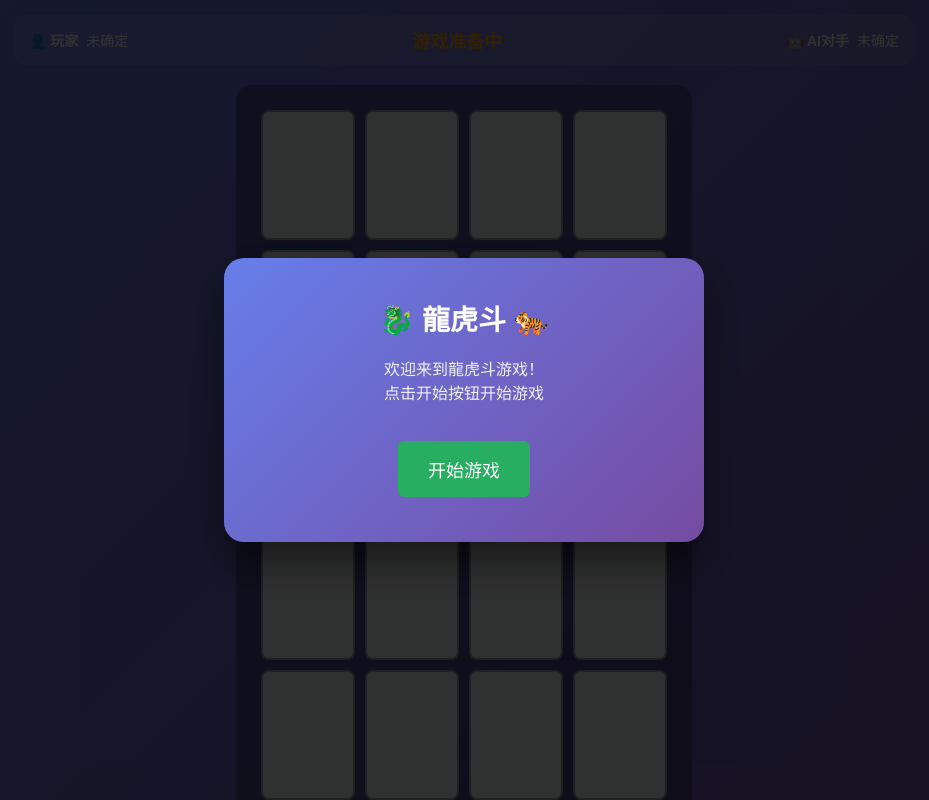
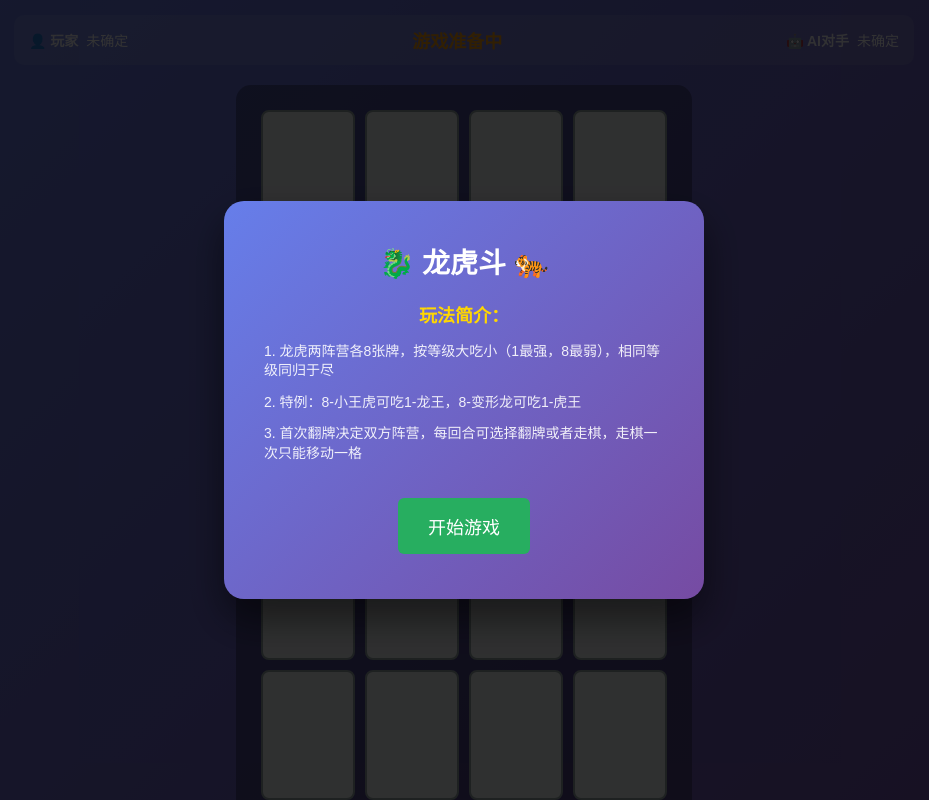
Before and after one commit to voyagerwang/dragon_vs_tiger, a plain HTML site: page index.html in a window 1280 px wide. Shown: the top 800 px of the page, without its empty margins (176-1105 px from the left). Drawn offline with Linux system fonts and the light colour scheme.

Commit message:
优化开始游戏界面：添加简洁明了的玩法简介，帮助新手快速理解游戏规则

```diff
--- a/index.html
+++ b/index.html
@@ -240,6 +240,25 @@
             line-height: 1.5;
         }
 
+        .game-intro {
+            margin: 0 0 30px 0;
+            text-align: left;
+        }
+
+        .game-intro h3 {
+            margin: 0 0 15px 0;
+            color: #FFD700;
+            font-size: 18px;
+            text-align: center;
+        }
+
+        .game-intro p {
+            margin: 0 0 12px 0;
+            color: rgba(255,255,255,0.9);
+            line-height: 1.4;
+            font-size: 14px;
+        }
+
         .controls {
             background: rgba(255,255,255,0.1);
             padding: 15px;
@@ -412,8 +431,13 @@
     <!-- 开始游戏遮罩层 -->
     <div id="start-game-overlay" class="start-game-overlay">
         <div class="start-game-modal">
-            <h2>🐉 龍虎斗 🐅</h2>
-            <p>欢迎来到龍虎斗游戏！<br>点击开始按钮开始游戏</p>
+            <h2>🐉 龙虎斗 🐅</h2>
+            <div class="game-intro">
+                <h3>玩法简介：</h3>
+                <p>1. 龙虎两阵营各8张牌，按等级大吃小（1最强，8最弱），相同等级同归于尽</p>
+                <p>2. 特例：8-小王虎可吃1-龙王，8-变形龙可吃1-虎王</p>
+                <p>3. 首次翻牌决定双方阵营，每回合可选择翻牌或者走棋，走棋一次只能移动一格</p>
+            </div>
             <button id="start-btn" class="button start-game">开始游戏</button>
         </div>
     </div>
```
